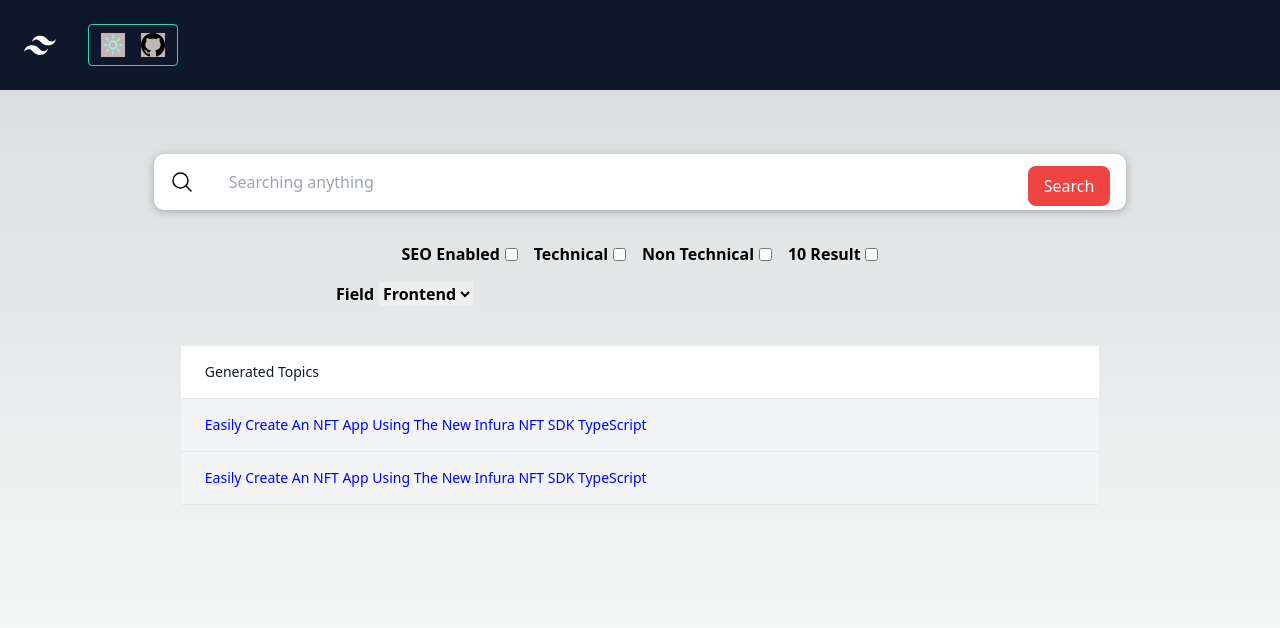
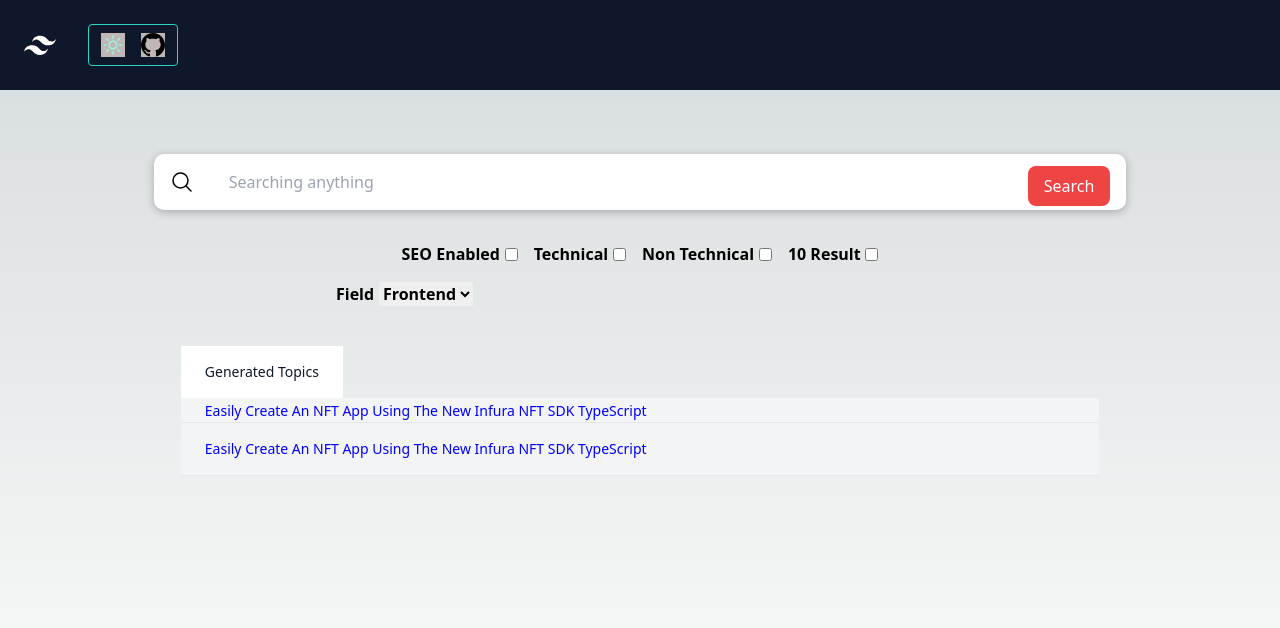
Before and after one commit to Olanetsoft/articleideas, a Next.js app: page / in a window 1280 px wide. Shown: the top 628 px of the page. Built offline with nearby package versions, Linux system fonts and the light colour scheme.

Commit message:
dark mode and feature added

```diff
--- a/src/pages/index.js
+++ b/src/pages/index.js
@@ -109,7 +109,7 @@ export default function Home() {
               <div class="overflow-x-auto sm:mx-0.5 lg:mx-0.5">
                 <div class="py-2 inline-block min-w-full sm:px-6 lg:px-8">
                   <div class="overflow-hidden">
-                    <table class="w-4/5 mt-5" style={{ margin: '0 auto' }}>
+                    <div class="w-4/5 mt-5" style={{ margin: '0 auto' }}>
                       {' '}
                       <thead class="bg-white border-b">
                         <tr>
@@ -121,17 +121,20 @@ export default function Home() {
                           </th>
                         </tr>
                       </thead>
-                      <tbody>
+                      <ol
+                        class="bg-gray-100 border-b"
+                        style={{ listStyle: 'none' }}
+                      >
                         {[{}].map((item) => (
                           <>
-                            <tr class="bg-gray-100 border-b">
-                              <td class="text-sm text-gray-900 font-light px-6 py-4 whitespace-nowrap font-medium">
+                            <li class="bg-gray-100 border-b">
+                              <span class="text-sm text-gray-900 font-light px-6 py-4 whitespace-nowrap font-medium">
                                 <a href="#" style={{ color: 'blue' }}>
                                   Easily Create An NFT App Using The New Infura
                                   NFT SDK TypeScript
                                 </a>
-                              </td>
-                            </tr>
+                              </span>
+                            </li>
                             <tr class="bg-gray-100 border-b">
                               <td class="text-sm text-gray-900 font-light px-6 py-4 whitespace-nowrap font-medium">
                                 <a href="#" style={{ color: 'blue' }}>
@@ -142,8 +145,8 @@ export default function Home() {
                             </tr>
                           </>
                         ))}
-                      </tbody>
-                    </table>
+                      </ol>
+                    </div>
                   </div>
                 </div>
               </div>
```
